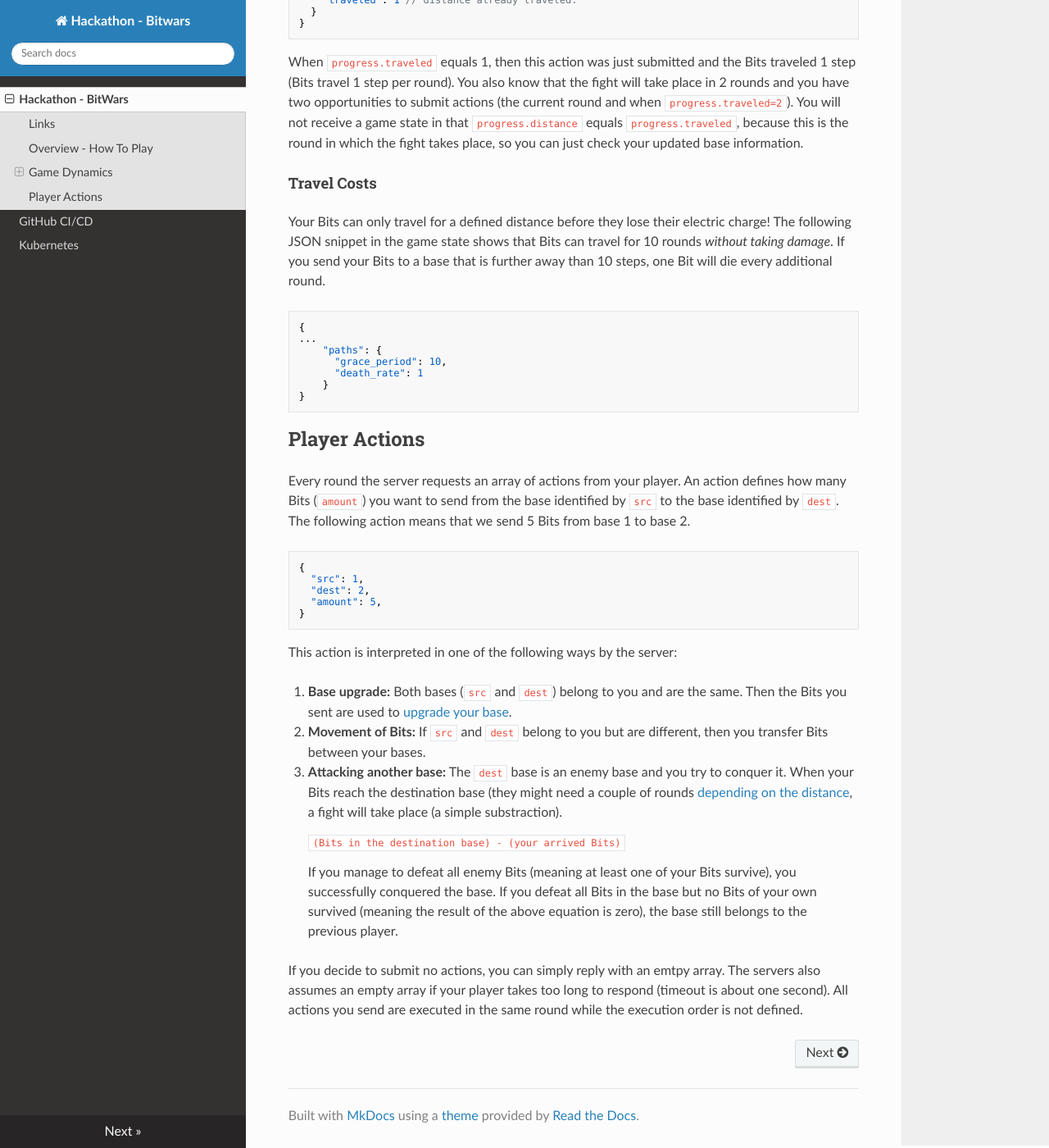
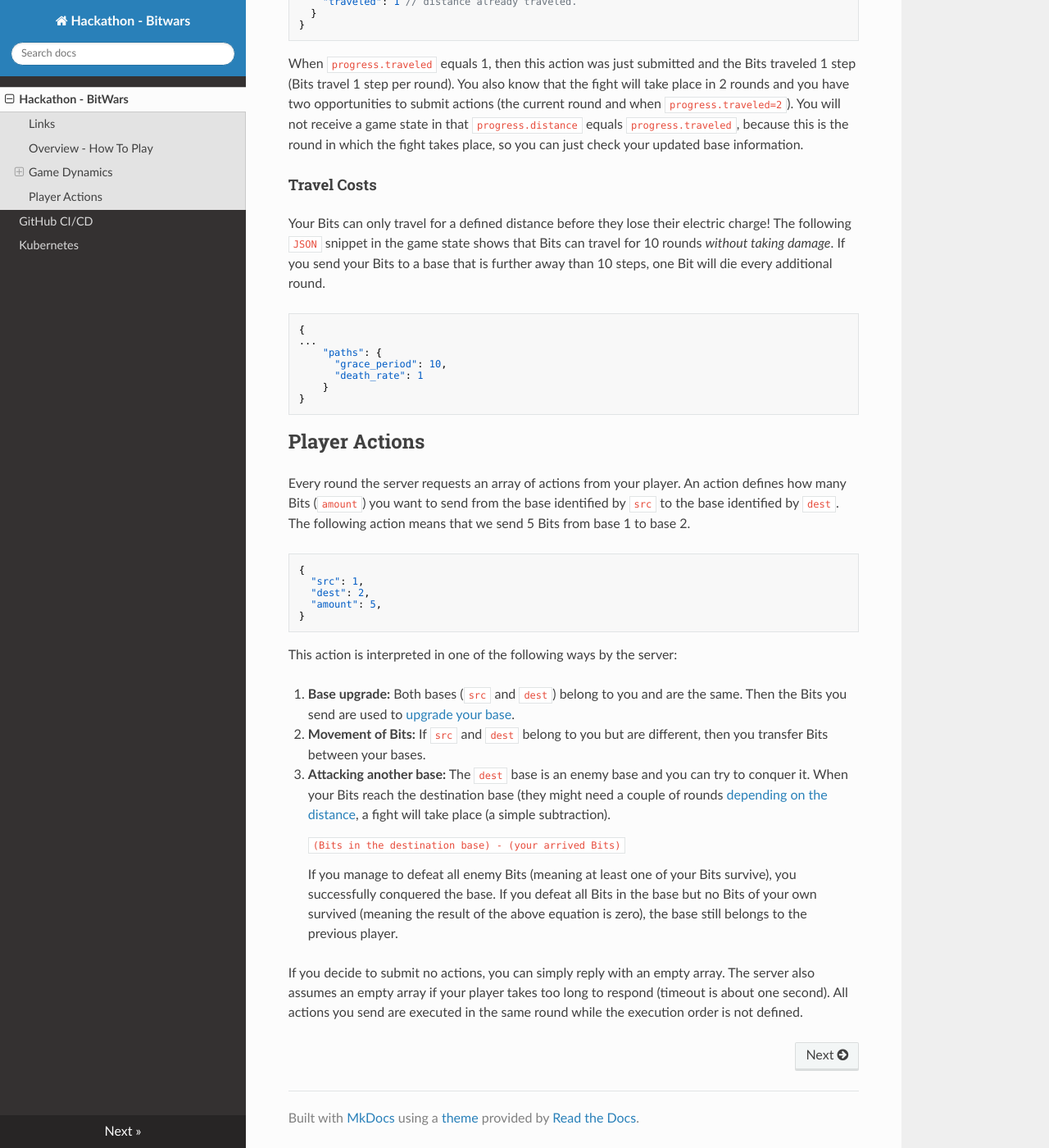
Before and after one commit to Continuous-BitWars/website, an MkDocs documentation site: the page built from docs/index.md, in a window 1280 px wide and 1400 px high, scrolled down 4182 px. Shown: the whole window at 82% size. Built offline with MkDocs 1.6.1, drawn with Linux system fonts in a browser that asks for light colours; nearby versions of some CDN libraries; some of the changed text lies outside the part shown.

Commit message:
Fix some typos

````diff
--- a/docs/index.md
+++ b/docs/index.md
@@ -117,10 +117,10 @@ If you want to upgrade to level 2, you need to send 10 Bits to that base.
 
 **Example:**
 
-If your base A is in level 1 and you send 80 Bits to it from base A (`src == dest` means you want to upgrade your base),
-then base A will upgrade to level 4 (10 + 20 + 30 = 60 Bits) and the remaining 20 Bits are added to the population of that base.
+If your base `A` is in level 1 and you send 80 Bits to it from base `A` (`src == dest` means you want to upgrade your base),
+then base `A` will upgrade to level 4 (10 + 20 + 30 = 60 Bits) and the remaining 20 Bits are added to the population of that base.
 
-A quick JSON snippet:
+A quick `JSON` snippet:
 
 ```json
     "base_levels": [
@@ -201,7 +201,7 @@ You will not receive a game state in that `progress.distance` equals `progress.t
 #### Travel Costs
 
 Your Bits can only travel for a defined distance before they lose their electric charge!
-The following JSON snippet in the game state shows that Bits can travel for 10 rounds _without taking damage_.
+The following `JSON` snippet in the game state shows that Bits can travel for 10 rounds _without taking damage_.
 If you send your Bits to a base that is further away than 10 steps, one Bit will die every additional round.
 
 ```json
@@ -233,10 +233,10 @@ The following action means that we send 5 Bits from base 1 to base 2.
 This action is interpreted in one of the following ways by the server:
 
 1. **Base upgrade:** Both bases (`src` and `dest`) belong to you and are the same.
-  Then the Bits you sent are used to [upgrade your base].
+  Then the Bits you send are used to [upgrade your base].
 2. **Movement of Bits:** If `src` and `dest` belong to you but are different, then you transfer Bits between your bases.
-3. **Attacking another base:** The `dest` base is an enemy base and you try to conquer it.
-  When your Bits reach the destination base (they might need a couple of rounds [depending on the distance](#traveling-bits), a fight will take place (a simple substraction).
+3. **Attacking another base:** The `dest` base is an enemy base and you can try to conquer it.
+  When your Bits reach the destination base (they might need a couple of rounds [depending on the distance](#traveling-bits), a fight will take place (a simple subtraction).
 
     ```
     (Bits in the destination base) - (your arrived Bits)
@@ -245,8 +245,8 @@ This action is interpreted in one of the following ways by the server:
     If you manage to defeat all enemy Bits (meaning at least one of your Bits survive), you successfully conquered the base.
     If you defeat all Bits in the base but no Bits of your own survived (meaning the result of the above equation is zero), the base still belongs to the previous player.
 
-If you decide to submit no actions, you can simply reply with an emtpy array.
-The servers also assumes an empty array if your player takes too long to respond (timeout is about one second).
+If you decide to submit no actions, you can simply reply with an empty array.
+The server also assumes an empty array if your player takes too long to respond (timeout is about one second).
 All actions you send are executed in the same round while the execution order is not defined.
 
 
````
Also changed, not shown: other parts of docs/index.md (+2 -2 lines).
